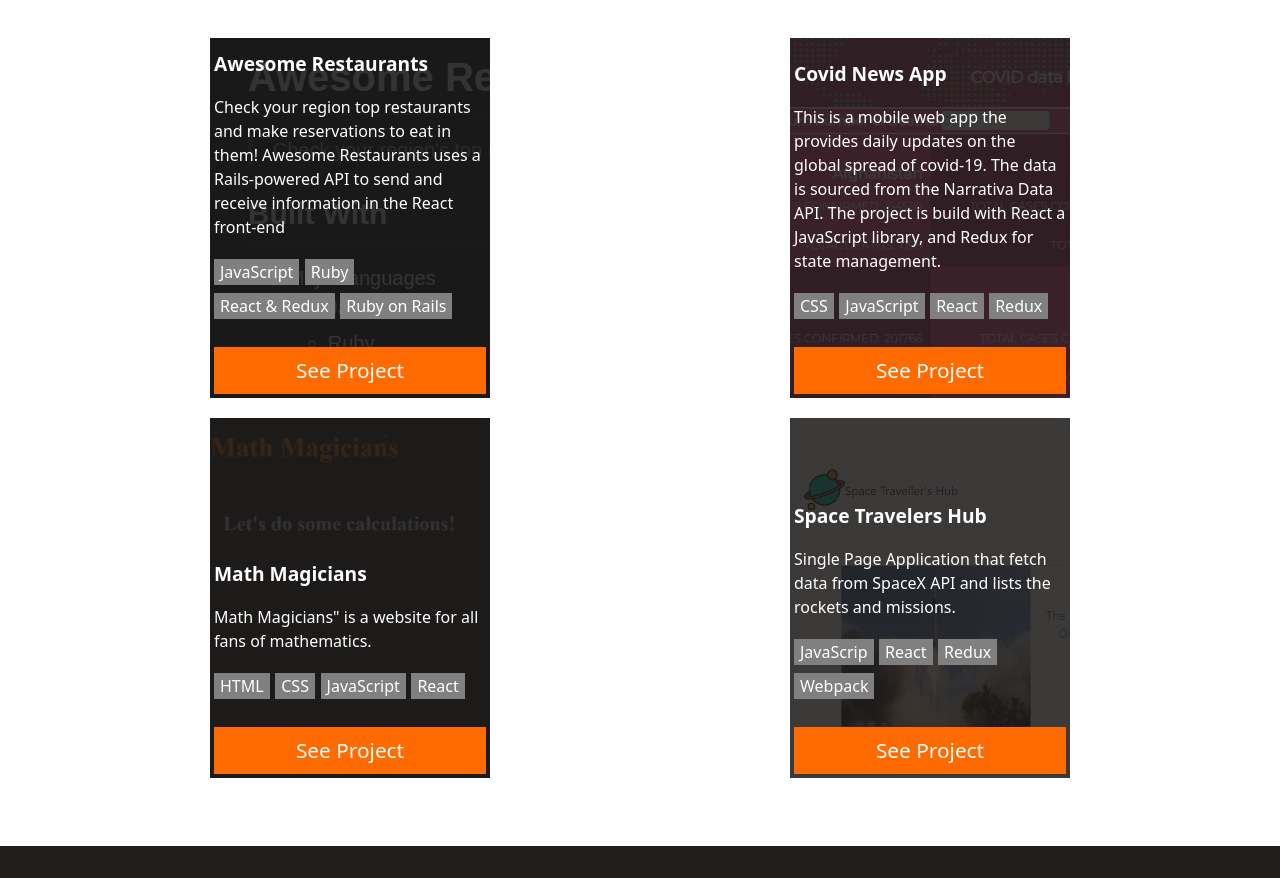
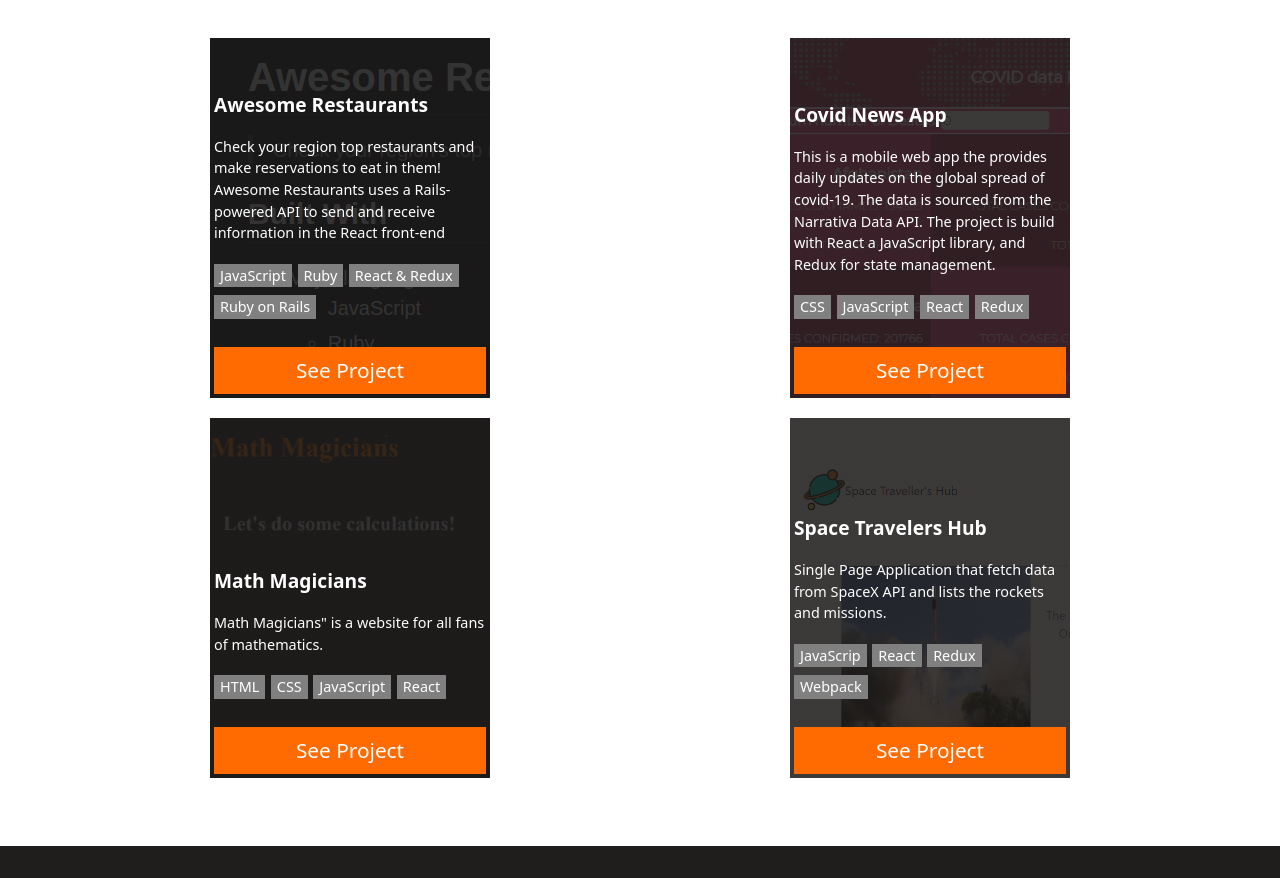
Before and after one commit to tiagorahal/portfolio-page, a React (Create React App) app: page / in a window 1280 px wide. Shown: the part 1255-2133 px from the top of the page. Built offline with nearby package versions, Linux system fonts and the light colour scheme.

Commit message:
Fix iphone screen size project components

```diff
--- a/src/styles/queries.css
+++ b/src/styles/queries.css
@@ -71,6 +71,11 @@
     margin: auto;
     margin-bottom: 2.5vh;
   }
+  .toolButton-component,
+  .project-text {
+    font-size: 0.7rem;
+  }
+
 
   .project-title {
     font-size: 1.2rem;
@@ -158,6 +163,11 @@
     padding-left: 3vh;
   }
 
+  .toolButton-component,
+  .project-text {
+    font-size: 0.7rem;
+  }
+
   .ContactText {
     margin-left: 0;
   }
@@ -187,6 +197,11 @@
   .header-left {
     justify-content: center;
     padding-left: 8vh;
+  }
+
+  .toolButton-component,
+  .project-text {
+    font-size: 1rem;
   }
 
   .header-right-mobile {
@@ -291,6 +306,11 @@
 @media (min-width: 992px) {
   .description-text-2 strong {
     font-size: 1.4rem;
+  }
+
+  .toolButton-component,
+  .project-text {
+    font-size: 0.9rem;
   }
 
   .description-text-3 {
@@ -409,6 +429,11 @@
     font-weight: 700;
   }
 
+  .toolButton-component,
+  .project-text {
+    font-size: 1.3rem;
+  }
+
   .buttons-div-component {
     margin: 0;
     padding: 0;
```
